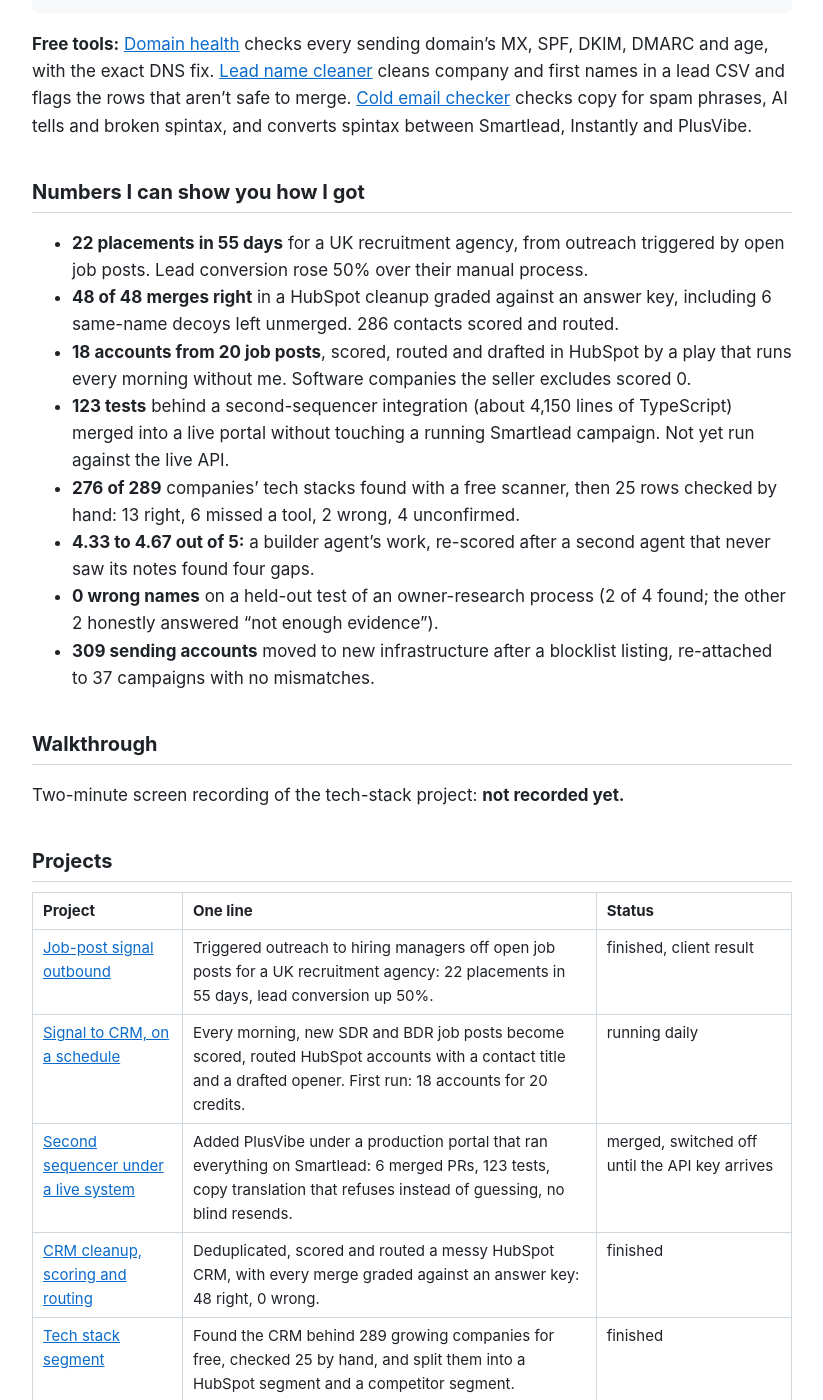
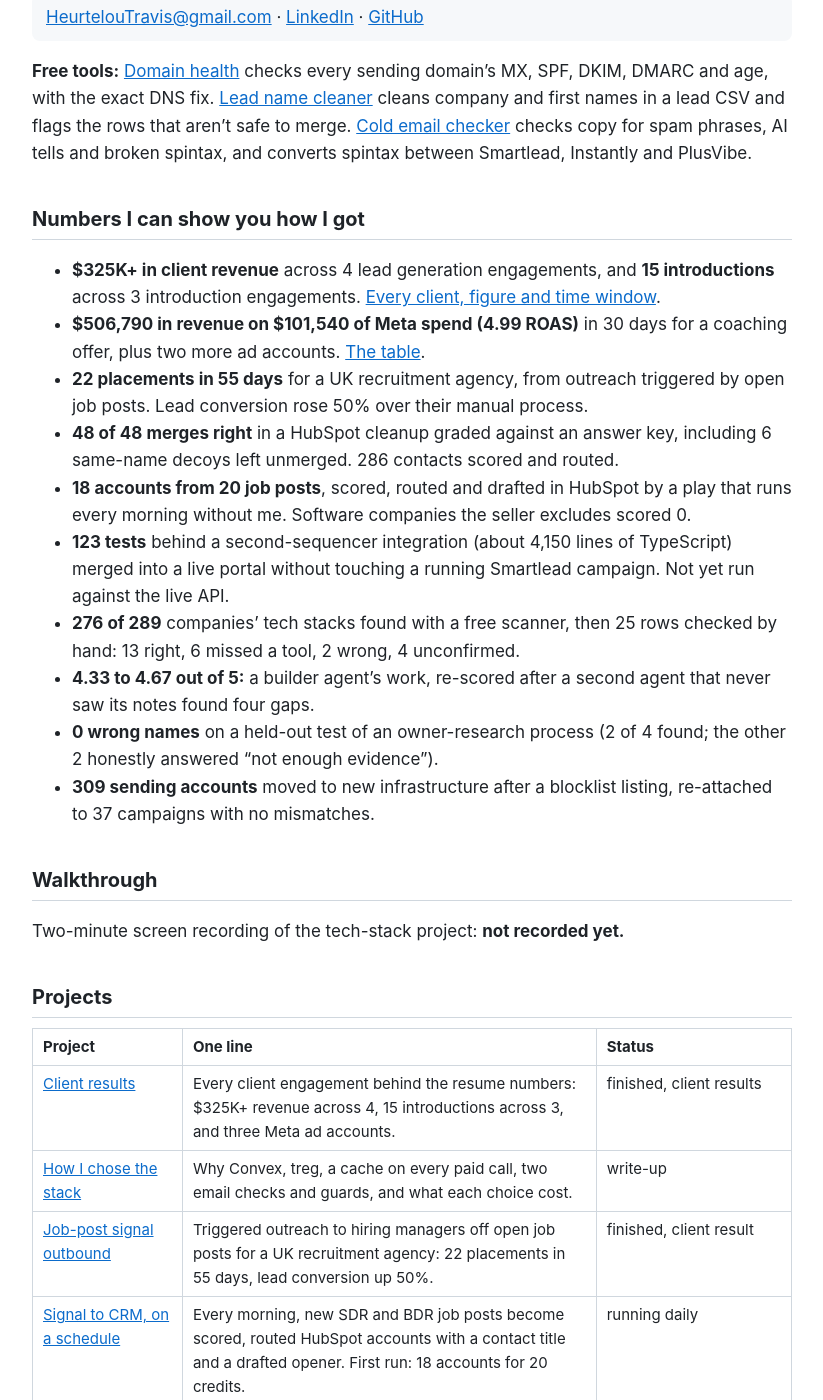
Before and after one commit to Trav54219/gtm-engineering-portfolio, a Jekyll site: the page built from docs/index.md, in a window 1280 px wide and 1400 px high, scrolled down 283 px. Shown: the whole window, without its empty margins (228-1051 px from the left). Built offline with Jekyll 4.4.1, drawn with Linux system fonts in a browser that asks for light colours; our own code applies the rules of GitHub Pages for plain Markdown files; some of the changed text lies outside the part shown.

Commit message:
Add client results and stack decisions pages, NYC in what I want, Clay/n8n/Blitz in tools
Co-Authored-By: Claude Opus 5.5 <noreply@anthropic.com>

```diff
--- a/docs/index.md
+++ b/docs/index.md
@@ -6,7 +6,7 @@ layout: default
 
 Software engineer at Fidelity first, then I started an outbound agency and ran it end to end.
 
-**What I want:** a GTM engineer role, full-time or contract, remote (US).
+**What I want:** a GTM engineer role, full-time or contract, in New York (hybrid or on-site) or remote in the US.
 
 <p class="contact"><a href="mailto:HeurtelouTravis@gmail.com">HeurtelouTravis@gmail.com</a> · <a href="https://www.linkedin.com/in/travis-heurtelou/">LinkedIn</a> · <a href="https://github.com/Trav54219">GitHub</a></p>
 
@@ -14,6 +14,8 @@ Software engineer at Fidelity first, then I started an outbound agency and ran i
 
 ## Numbers I can show you how I got
 
+- **$325K+ in client revenue** across 4 lead generation engagements, and **15 introductions** across 3 introduction engagements. [Every client, figure and time window](case-studies/client-results.md).
+- **$506,790 in revenue on $101,540 of Meta spend (4.99 ROAS)** in 30 days for a coaching offer, plus two more ad accounts. [The table](case-studies/client-results.md#paid-ads-meta-into-vsl-and-webinar-funnels).
 - **22 placements in 55 days** for a UK recruitment agency, from outreach triggered by open job posts. Lead conversion rose 50% over their manual process.
 - **48 of 48 merges right** in a HubSpot cleanup graded against an answer key, including 6 same-name decoys left unmerged. 286 contacts scored and routed.
 - **18 accounts from 20 job posts**, scored, routed and drafted in HubSpot by a play that runs every morning without me. Software companies the seller excludes scored 0.
@@ -31,6 +33,8 @@ Two-minute screen recording of the tech-stack project: **not recorded yet.**
 
 | Project | One line | Status |
 |---|---|---|
+| [Client results](case-studies/client-results.md) | Every client engagement behind the resume numbers: $325K+ revenue across 4, 15 introductions across 3, and three Meta ad accounts. | finished, client results |
+| [How I chose the stack](case-studies/stack-decisions.md) | Why Convex, treg, a cache on every paid call, two email checks and guards, and what each choice cost. | write-up |
 | [Job-post signal outbound](case-studies/job-signal-outbound.md) | Triggered outreach to hiring managers off open job posts for a UK recruitment agency: 22 placements in 55 days, lead conversion up 50%. | finished, client result |
 | [Signal to CRM, on a schedule](case-studies/signal-to-crm.md) | Every morning, new SDR and BDR job posts become scored, routed HubSpot accounts with a contact title and a drafted opener. First run: 18 accounts for 20 credits. | running daily |
 | [Second sequencer under a live system](case-studies/plusvibe-integration.md) | Added PlusVibe under a production portal that ran everything on Smartlead: 6 merged PRs, 123 tests, copy translation that refuses instead of guessing, no blind resends. | merged, switched off until the API key arrives |
@@ -77,12 +81,13 @@ flowchart LR
 
 ## Tools I've built with
 
-Python, Claude Code (agents, skills, hooks), HubSpot CRM API, Smartlead API, treg, Apify, TheirStack, techsight-cli, reddit-find, OpenAI API, MillionVerifier, DeBounce, Next.js, Convex, TypeScript, Vitest, PlusVibe API, git and GitHub.
+Python, Claude Code (agents, skills, hooks), HubSpot CRM API, Smartlead API, Clay API, n8n, Blitz, treg, Apify, TheirStack, techsight-cli, reddit-find, OpenAI API, MillionVerifier, DeBounce, Next.js, Convex, TypeScript, Vitest, PlusVibe API, git and GitHub.
 
 ## Career
 
 **Breezy Growth, GTM engineer and founder** (Sep 2024 to now, remote)
 - Run outbound end to end: niche, list, verification, copy and a sending fleet of 225 inboxes on 75 domains.
+- Client results: $325K+ revenue across 4 engagements and 15 introductions across 3. [The table](case-studies/client-results.md).
 - Wrote 9 pre-send guard scripts that block a launch, a lead add or a spend when something is wrong. [The code](https://github.com/Trav54219/gtm-engineering-portfolio/tree/main/guards).
 - Led the recovery when the fleet's shared domain hit a blocklist: 309 accounts replaced, 37 campaigns re-attached. [The write-up](https://github.com/Trav54219/gtm-engineering-portfolio/blob/main/deliverability/incident-blacklisted-main-domain.md).
 - Keep a public scoreboard with the bad numbers too: 13 campaigns, 926 contacted, 7 raw replies. [The scoreboard](https://github.com/Trav54219/gtm-engineering-portfolio/blob/main/campaigns/scoreboard.md).
```
Also changed, not shown: docs/case-studies/client-results.md (added, +56 -0 lines), docs/case-studies/stack-decisions.md (added, +69 -0 lines).
